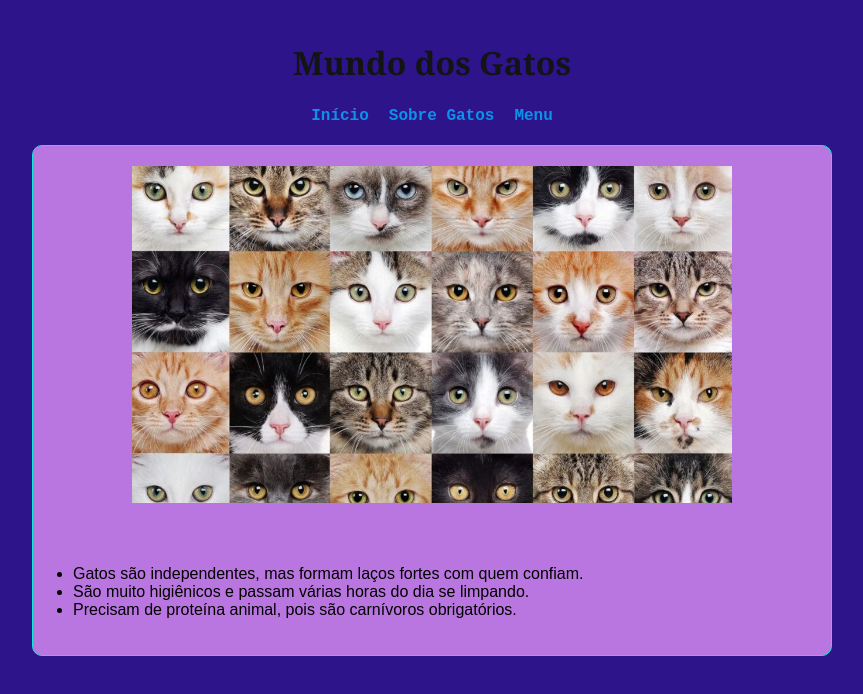
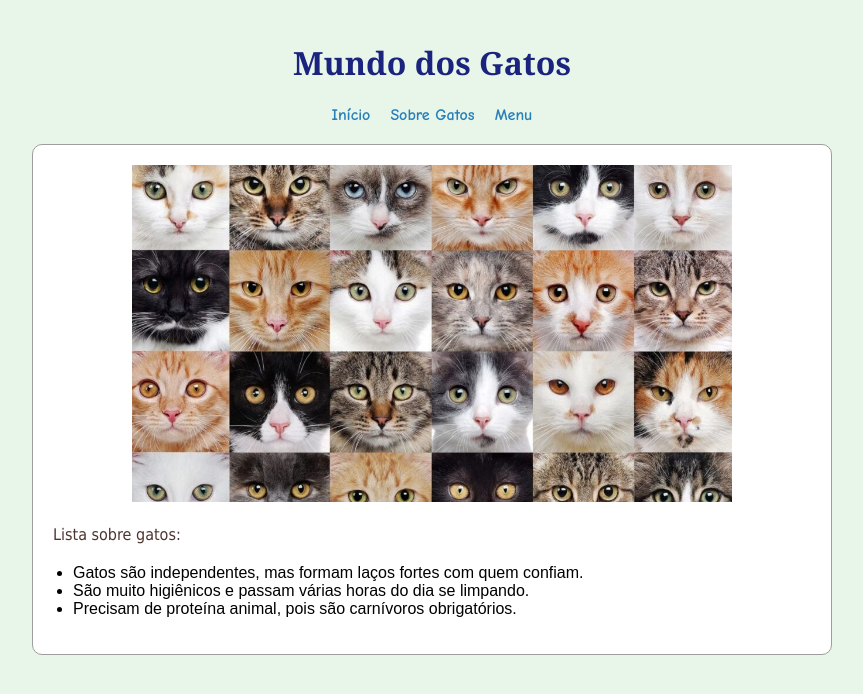
Before and after one commit to liviacunha14/08, a plain HTML site: page index.html in a window 1280 px wide. Shown: the whole page, without its empty margins (208-1071 px from the left). Drawn offline with Linux system fonts and the light colour scheme.

Commit message:
Add mudanças

```diff
--- a/css/estilo.css
+++ b/css/estilo.css
@@ -1,13 +1,13 @@
 body {
   margin: 0 auto;
   max-width: 800px;
-  background-color: #2d148a;
+  background-color: #e8f5e9;
   font-family: 'Arial', sans-serif;
   padding: 20px;
 }
 
 #titulo {
-  color: #131414;
+  color: #1a237e;
   text-align: center;
   font-family: 'Georgia', serif;
 }
@@ -22,19 +22,20 @@ body {
 
 .menu a {
   text-decoration: none;
-  color: #0d91e9;
+  color: #2980b9;
   font-weight: bold;
-  font-family: 'Courier New', monospace;
+  font-family: 'Comic Sans MS', cursive, sans-serif;
 }
 
 .menu a:hover {
-  color: #6f41ac;
+  color: #ff5722;
 }
 
 .paragrafo {
-  color: #eaf0f700;
+  color: #4e342e;
   line-height: 1.6;
   text-align: justify;
+  font-family: 'Tahoma', sans-serif;
 }
 
 .lista {
@@ -51,9 +52,9 @@ body {
 }
 
 main {
-  background-color: #ba76e0;
+  background-color: #ffffff;
   padding: 20px;
-  border: 1px solid #10e7d5;
+  border: 1px solid #9e9e9e;
   border-radius: 10px;
   margin-top: 20px;
 }
```
